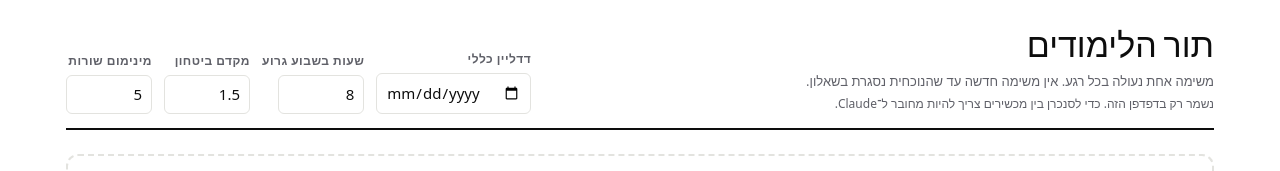
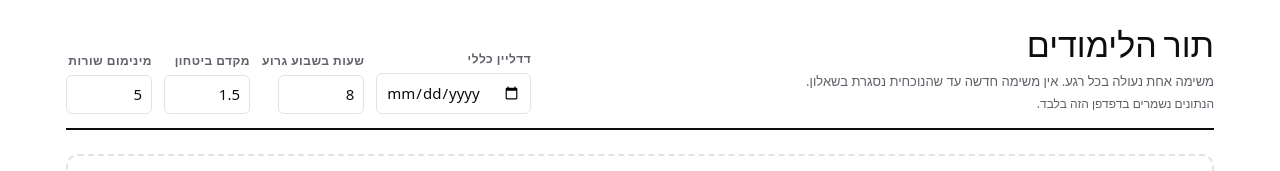
Before and after one commit to yairedri/study-queue, a plain HTML site: page index.html in a window 1280 px wide. Shown: the top 171 px of the page. Drawn offline with Linux system fonts and the light colour scheme; a web font is replaced by a local one.

Commit message:
טקסט שמירה לאתר ציבורי
Co-Authored-By: Claude Opus 5.5 <noreply@anthropic.com>

```diff
--- a/index.html
+++ b/index.html
@@ -420,7 +420,7 @@ function handleDbErr(e){
 function setSaveState(){
   if(state.backend==="gas"){ $("#saveState").innerHTML = sheetUrl?`נשמר ב־Google Sheet בדרייב שלך ומסתנכרן בין מכשירים. <a href="${sheetUrl}" target="_blank" rel="noopener">פתח את הגיליון</a>`:"נשמר ב־Google Sheet בדרייב שלך."; return; }
   $("#saveState").textContent = state.backend==="db" ? "נשמר בחשבון שלך ומסתנכרן בין מכשירים. רק אתה רואה את זה."
-    : state.backend==="local" ? "נשמר רק בדפדפן הזה. כדי לסנכרן בין מכשירים צריך להיות מחובר ל־Claude." : "טוען…";
+    : state.backend==="local" ? "הנתונים נשמרים בדפדפן הזה בלבד." : "טוען…";
 }
 let sampleNS=null;
 let sheetUrl="";
```
